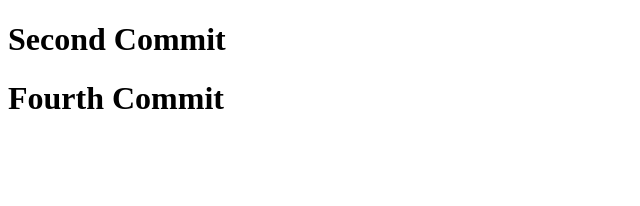
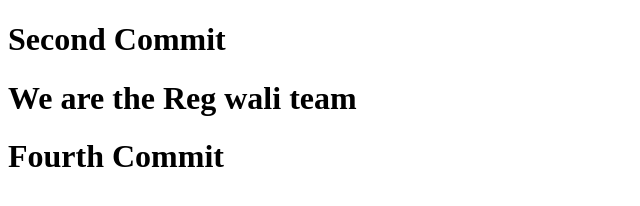
Before and after one commit to riyayeasmin447/hostar-demo, a plain HTML site: page index.html in a window 1280 px wide. Shown: the whole page, without its empty margins (0-640 px from the left). Drawn offline with Linux system fonts and the light colour scheme.

Commit message:
Fifth master commit

```diff
--- a/index.html
+++ b/index.html
@@ -6,6 +6,7 @@
 <body>
 
 	<h1>Second Commit</h1>
+	<h1>We are the Reg wali team</h1>
 	<h1>Fourth Commit</h1>
 </body>
 </html>
```
